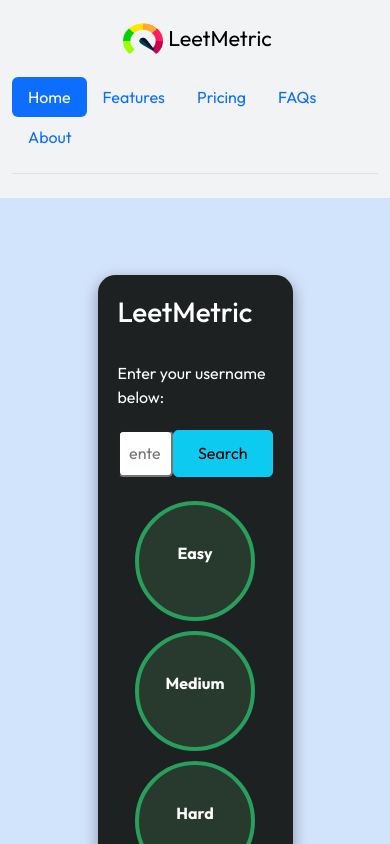
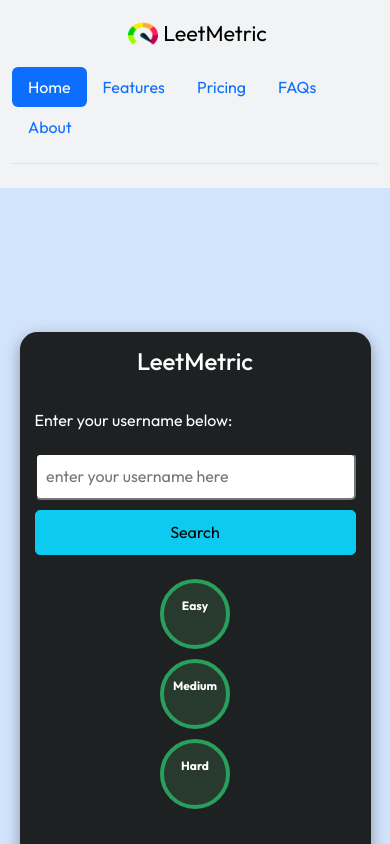
Before and after one commit to singhbalendu211/LeetMetric, a website: page index.html in a window 390 px wide. Drawn offline with nearby package versions, Linux system fonts and the light colour scheme.

Commit message:
Resposiveness added

```diff
--- a/index.html
+++ b/index.html
@@ -16,7 +16,7 @@
      <header class="header-cont">
         <div class="container"> <header class="d-flex flex-wrap justify-content-center py-3 mb-4 border-bottom">
         <a href="index.html" class="d-flex align-items-center mb-3 mb-md-0 me-md-auto link-body-emphasis text-decoration-none">
-        <img src="./assets/speedometer.png" width="40" height="35" style="margin: 5px;" aria-hidden="true">
+        <img src="./assets/speedometer.png" width="30" height="25" style="margin: 5px;" aria-hidden="true">
 
         <span class="fs-4" >LeetMetric</span> </a>
         <ul class="nav nav-pills">
@@ -87,13 +87,13 @@
             <footer class="d-flex flex-wrap justify-content-between align-items-center py-3 my-4 border-top">
             <div class="col-md-4 d-flex align-items-center">
             <a href="/" class="mb-3 me-2 mb-md-0 text-body-secondary text-decoration-none lh-1" aria-label="Bootstrap">
-            <svg class="bi" width="30" height="24" aria-hidden="true"><use xlink:href="#bootstrap"></use></svg> </a>
+            <svg class="bi" width="20" height="20" aria-hidden="true"><use xlink:href="#bootstrap"></use></svg> </a>
             <span class="mb-3 mb-md-0 text-body-secondary">© 2025 Company, Inc</span> </div>
             <ul class="nav col-md-4 justify-content-end list-unstyled d-flex"> <li class="ms-3">
             <a class="text-body-secondary" href="#" aria-label="Instagram">
-           <a href="https://www.instagram.com/" title="instagram icons"><img src="./assets/instagram.png"  width="30" height="30" alt="instaIcon"></a></use></svg></a></li>
+           <a href="https://www.instagram.com/" title="instagram icons"><img src="./assets/instagram.png"  width="20" height="20" alt="instaIcon"></a></use></svg></a></li>
             <li class="ms-3"><a class="text-body-secondary" href="#" aria-label="Facebook">
-           <a href="https://www.facebook.com/" title="instagram icons"><img src="./assets/facebook.png"  width="30" height="30" alt="fbIcon"></a></a></li> </ul>
+           <a href="https://www.facebook.com/" title="instagram icons"><img src="./assets/facebook.png"  width="20" height="20" alt="fbIcon"></a></a></li> </ul>
         </footer> </div>
     </footer>
 
--- a/styles.css
+++ b/styles.css
@@ -117,3 +117,75 @@
     font-size: 1rem;
     min-height: 4rem;
 }
+
+
+
+/* responsiveness added */
+
+@media (max-width: 768px) {
+    .L-container {
+        width: 90%;
+        padding: 15px;
+    }
+
+    .user-input-container {
+        flex-direction: column;
+        align-items: stretch;
+        gap: 10px;
+    }
+
+    #user-input {
+        width: 100%;
+    }
+
+    #search-btn {
+        width: 100%;
+    }
+
+    .circle {
+        width: 90px;
+        height: 90px;
+        font-size: 0.9rem;
+    }
+
+    .stats-card {
+        flex-direction: column;
+        align-items: center;
+    }
+
+    .card {
+        width: 90%;
+        font-size: 0.95rem;
+    }
+
+    .progress {
+        flex-direction: column;
+        align-items: center;
+    }
+}
+
+@media (max-width: 480px) {
+    .circle {
+        width: 70px;
+        height: 70px;
+        font-size: 0.75rem;
+    }
+
+    .card {
+        font-size: 0.85rem;
+    }
+
+    h1 {
+        font-size: 1.5rem;
+        text-align: center;
+    }
+
+    h4 {
+        font-size: 1rem;
+        text-align: center;
+    }
+
+    .stats-container {
+        text-align: center;
+    }
+}
```
